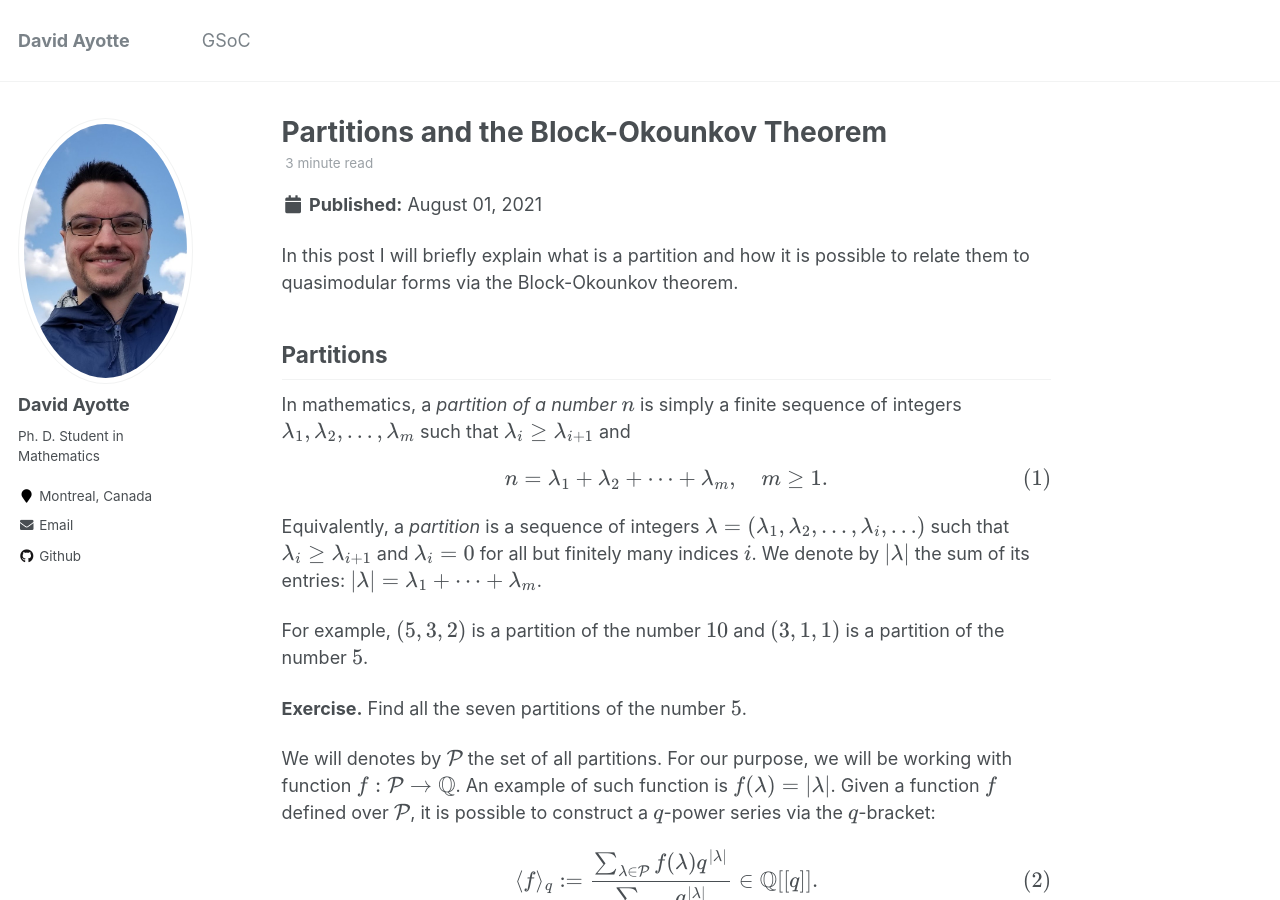
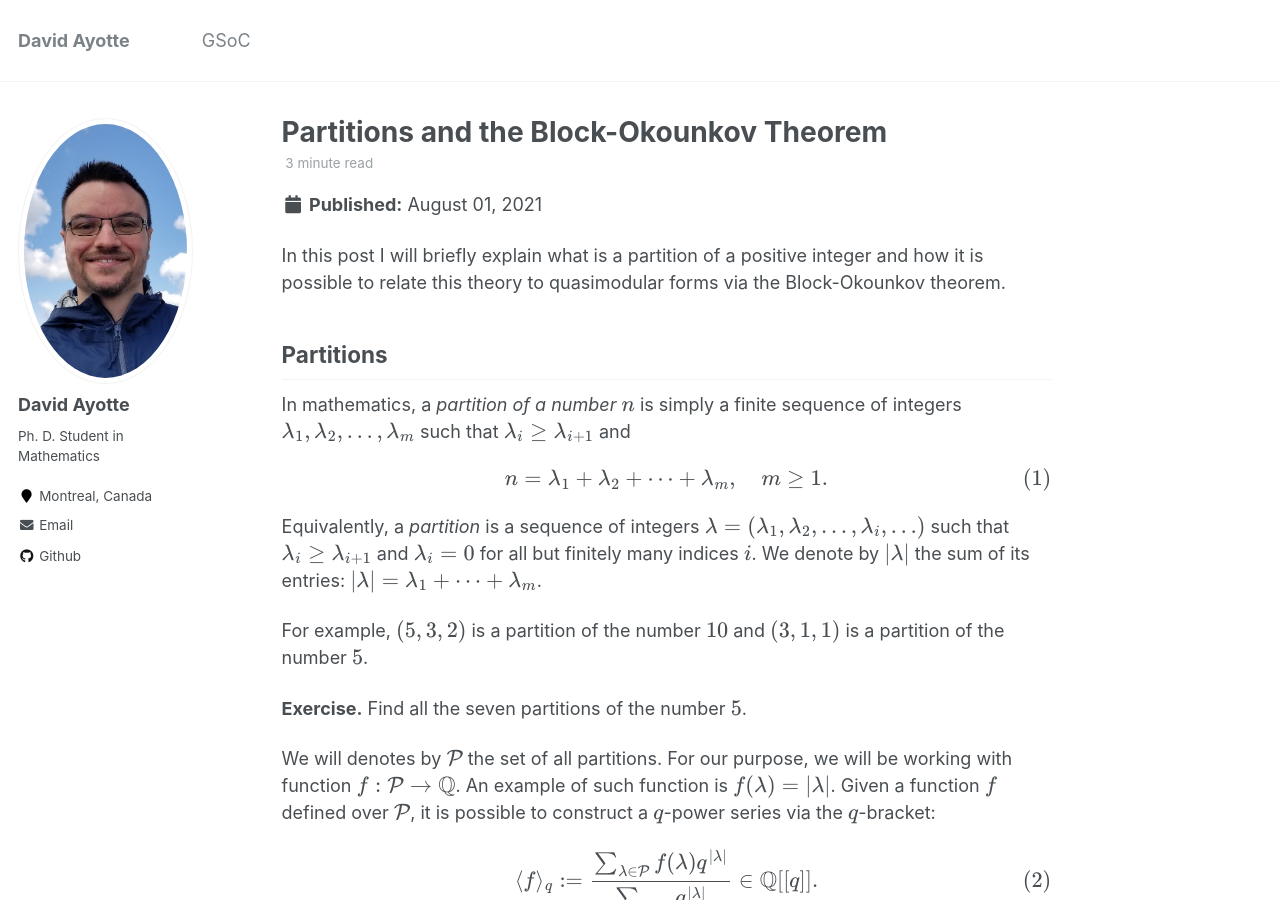
Before and after one commit to DavidAyotte/davidayotte.github.io, a Jekyll site: the page built from _posts/2021-08-01-okounkov.md, in a window 1280 px wide and 900 px high. Built offline with Jekyll 4.4.1, drawn with Linux system fonts in a browser that asks for light colours; formulas are drawn with MathJax 3.

Commit message:
fix post

```diff
--- a/_posts/2021-08-01-okounkov.md
+++ b/_posts/2021-08-01-okounkov.md
@@ -10,7 +10,7 @@ category:
   - gsoc
 ---
 
-In this post I will briefly explain what is a partition and how it is possible to relate them to quasimodular forms via the Block-Okounkov theorem.
+In this post I will briefly explain what is a partition of a positive integer and how it is possible to relate this theory to quasimodular forms via the Block-Okounkov theorem.
 
 ## Partitions
 
```
Also changed, not shown: other parts of _posts/2021-08-01-okounkov.md (+1 -1 lines), _pages/research.md (added, +15 -0 lines), _data/navigation.yml (line endings or trailing spaces).
